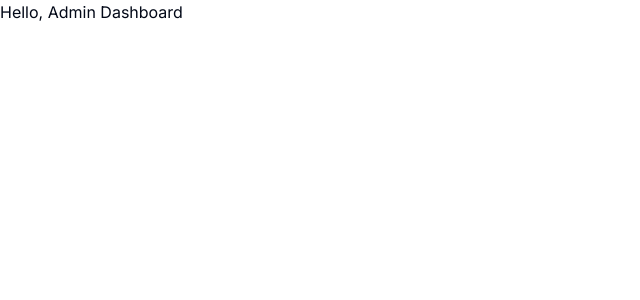
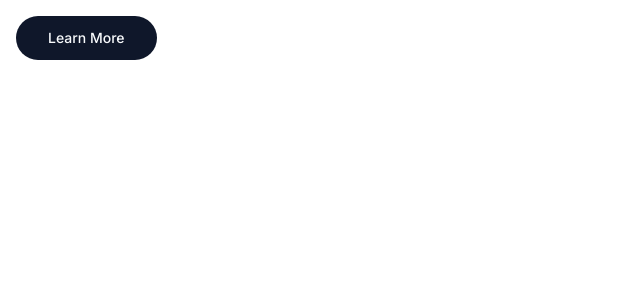
Before and after one commit to CartierKray/Ecommerce-Admin, a Next.js app: page / in a window 1280 px wide. Shown: the top 300 px of the page, without its empty margins (0-640 px from the left). Built offline with nearby package versions, Linux system fonts and the light colour scheme.

Commit message:
Upload Code

```diff
--- a/app/(root)/page.tsx
+++ b/app/(root)/page.tsx
@@ -1,3 +1,9 @@
+import { Button } from "@/components/ui/button";
+
 export default function Home() {
-  return <p>Hello, Admin Dashboard</p>;
+  return (
+    <div className="p-4">
+      <Button className="rounded-3xl">Learn More</Button>
+    </div>
+  );
 }
--- /dev/null
+++ b/components/ui/button.tsx
@@ -0,0 +1,56 @@
+import * as React from "react";
+import { Slot } from "@radix-ui/react-slot";
+import { cva, type VariantProps } from "class-variance-authority";
+
+import { cn } from "@/lib/utils";
+
+const buttonVariants = cva(
+  "inline-flex items-center justify-center rounded-md text-sm font-medium ring-offset-background transition-colors focus-visible:outline-none focus-visible:ring-2 focus-visible:ring-ring focus-visible:ring-offset-2 disabled:pointer-events-none disabled:opacity-50",
+  {
+    variants: {
+      variant: {
+        default: "bg-primary text-primary-foreground hover:bg-primary/90",
+        destructive:
+          "bg-destructive text-destructive-foreground hover:bg-destructive/90",
+        outline:
+          "border border-input bg-background hover:bg-accent hover:text-accent-foreground",
+        secondary:
+          "bg-secondary text-secondary-foreground hover:bg-secondary/80",
+        ghost: "hover:bg-accent hover:text-accent-foreground",
+        link: "text-primary underline-offset-4 hover:underline",
+      },
+      size: {
+        default: "h-10 px-4 py-2",
+        sm: "h-9 rounded-md px-3",
+        lg: "h-11 rounded-md px-8",
+        icon: "h-10 w-10",
+      },
+    },
+    defaultVariants: {
+      variant: "default",
+      size: "lg",
+    },
+  }
+);
+
+export interface ButtonProps
+  extends React.ButtonHTMLAttributes<HTMLButtonElement>,
+    VariantProps<typeof buttonVariants> {
+  asChild?: boolean;
+}
+
+const Button = React.forwardRef<HTMLButtonElement, ButtonProps>(
+  ({ className, variant, size, asChild = false, ...props }, ref) => {
+    const Comp = asChild ? Slot : "button";
+    return (
+      <Comp
+        className={cn(buttonVariants({ variant, size, className }))}
+        ref={ref}
+        {...props}
+      />
+    );
+  }
+);
+Button.displayName = "Button";
+
+export { Button, buttonVariants };
--- a/package.json
+++ b/package.json
@@ -9,6 +9,7 @@
     "lint": "next lint"
   },
   "dependencies": {
+    "@radix-ui/react-slot": "^1.0.2",
     "@types/node": "20.3.3",
     "@types/react": "18.2.14",
     "@types/react-dom": "18.2.6",
```
Also changed, not shown: 1 other file (tests, documents, lock files or other folders).
